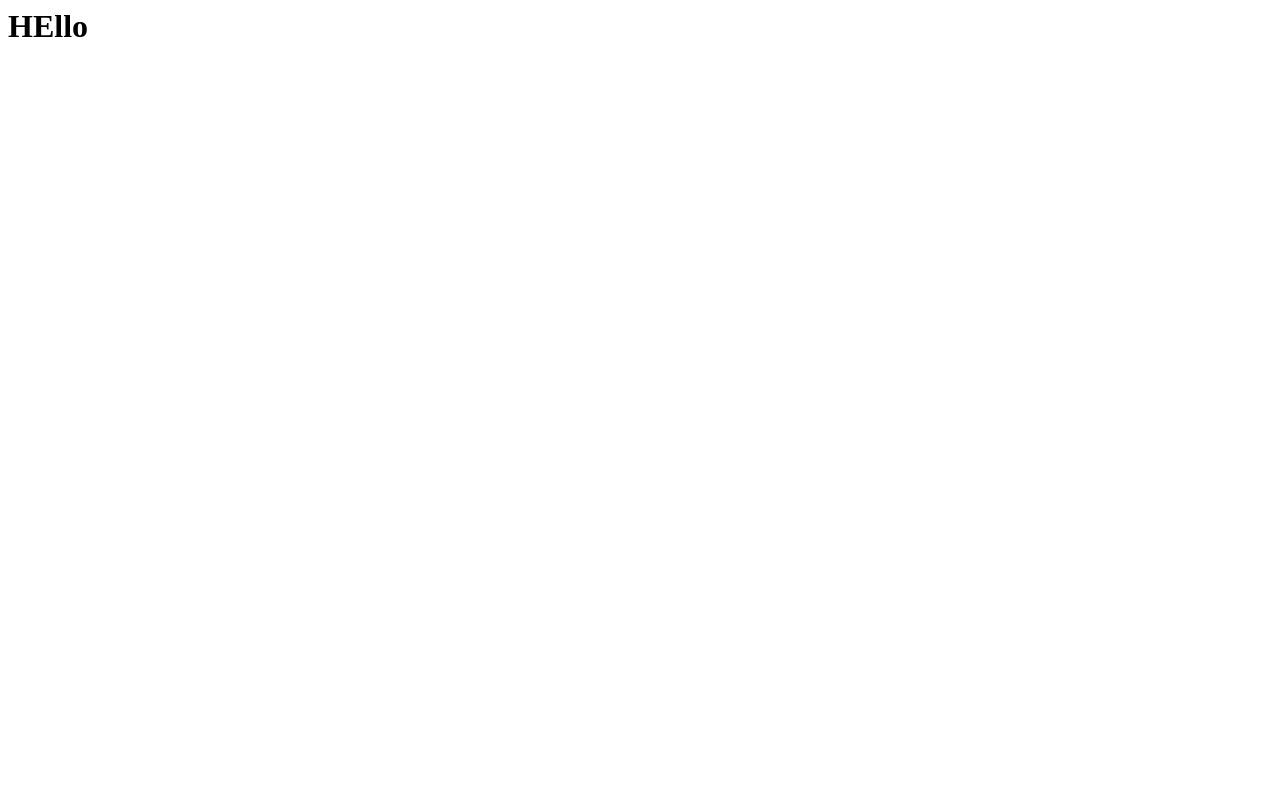
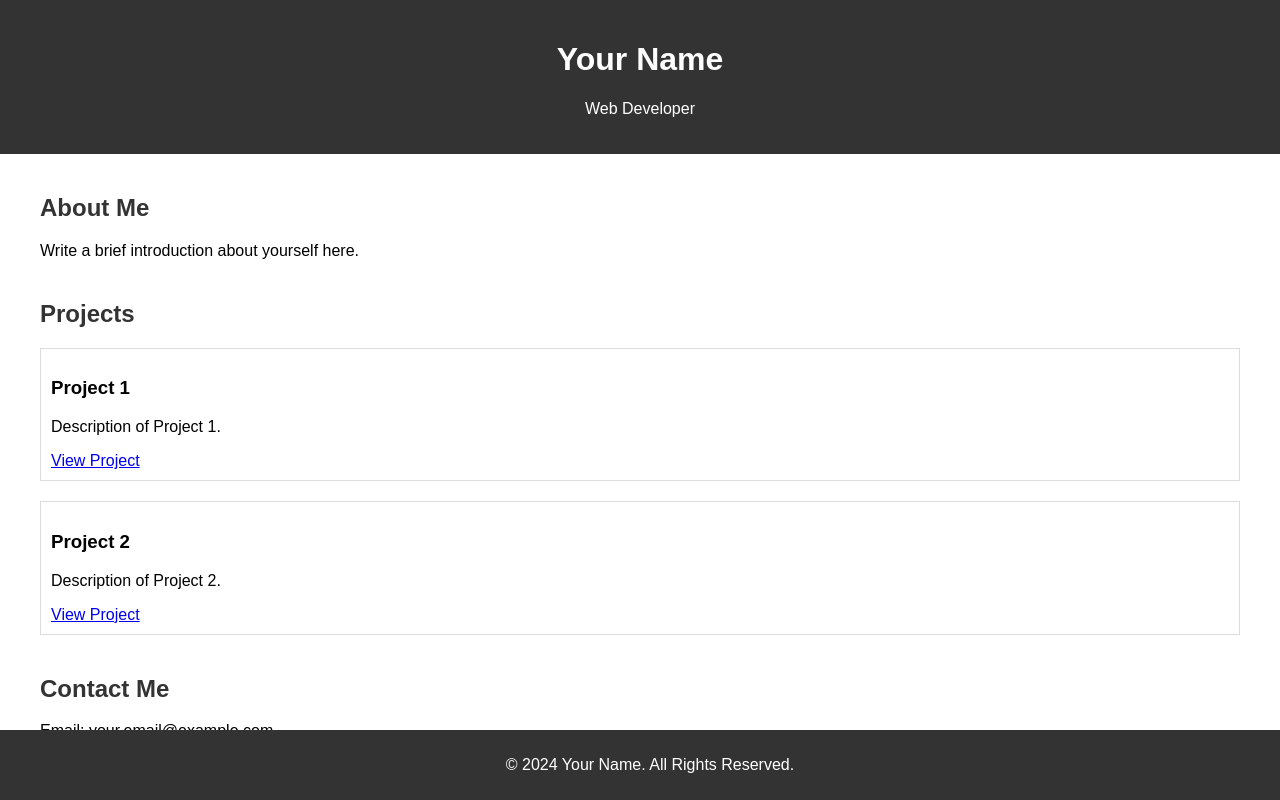
Before and after one commit to idilkara/portfolio, a plain HTML site: page index.html in a window 1280 px wide. Drawn offline with Linux system fonts and the light colour scheme.

Commit message:
Update index.html

```diff
--- a/index.html
+++ b/index.html
@@ -1 +1,47 @@
-<h1> HEllo </h1>
+<!DOCTYPE html>
+<html lang="en">
+<head>
+    <meta charset="UTF-8">
+    <meta name="viewport" content="width=device-width, initial-scale=1.0">
+    <link rel="stylesheet" href="styles.css">
+    <title>Your Portfolio</title>
+</head>
+<body>
+    <header>
+        <h1>Your Name</h1>
+        <p>Web Developer</p>
+    </header>
+
+    <section id="about">
+        <h2>About Me</h2>
+        <p>Write a brief introduction about yourself here.</p>
+    </section>
+
+    <section id="projects">
+        <h2>Projects</h2>
+        <!-- Add your project details here -->
+        <div class="project">
+            <h3>Project 1</h3>
+            <p>Description of Project 1.</p>
+            <a href="#">View Project</a>
+        </div>
+
+        <div class="project">
+            <h3>Project 2</h3>
+            <p>Description of Project 2.</p>
+            <a href="#">View Project</a>
+        </div>
+        <!-- Add more projects as needed -->
+    </section>
+
+    <section id="contact">
+        <h2>Contact Me</h2>
+        <p>Email: your.email@example.com</p>
+        <!-- Add more contact details as needed -->
+    </section>
+
+    <footer>
+        <p>&copy; 2024 Your Name. All Rights Reserved.</p>
+    </footer>
+</body>
+</html>
```
